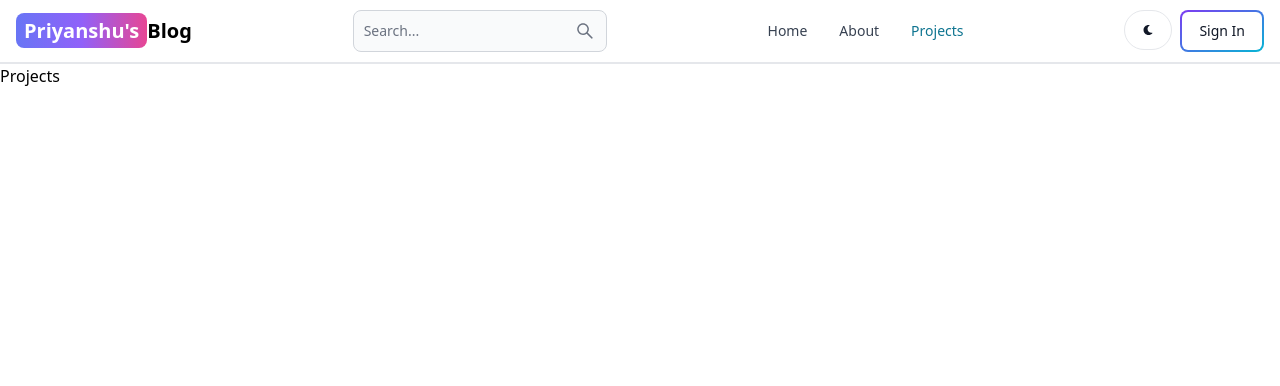
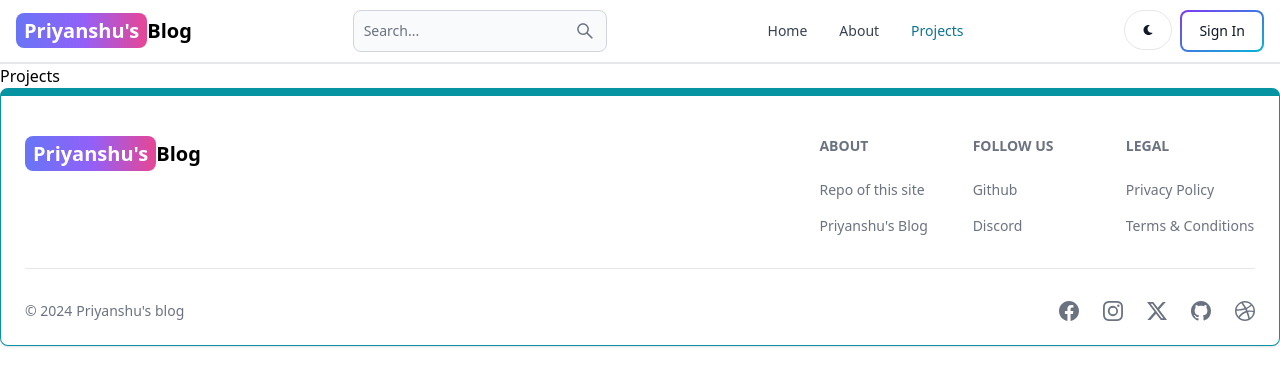
Before and after one commit to Tiger-raj/personal-blog, a React (Vite) app in the folder client/: page /projects in a window 1280 px wide. Shown: the top 386 px of the page. Built offline with nearby package versions, Linux system fonts and the light colour scheme.

Commit message:
made footer section

```diff
--- a/client/src/App.jsx
+++ b/client/src/App.jsx
@@ -6,6 +6,7 @@
 import Dashboard from "./pages/Dashboard";
 import Projects from "./pages/Projects";
 import Header from "./component/Header";
+import Footer from "./component/Footer";
 
 export default function App() {
   return (
@@ -19,6 +20,7 @@
         <Route path="/dashboard" element={<Dashboard />} />
         <Route path="/projects" element={<Projects />} />
       </Routes>
+      <Footer />
     </BrowserRouter>
   );
 }
--- /dev/null
+++ b/client/src/component/Footer.jsx
@@ -0,0 +1,60 @@
+import { Footer } from "flowbite-react";
+import { Link } from "react-router-dom";
+import { BsFacebook, BsInstagram, BsGithub, BsDribbble, BsTwitterX } from "react-icons/bs";
+
+export default function FooterCom() {
+  return (
+    <Footer container className="border border-t-8 border-teal-500">
+      <div className="w-full max-w-7xl mx-auto">
+        <div className="grid w-full justify-between sm:flex md:grid-cols-1">
+          <div className="mt-5">
+            <Link to="/" className="self-center whitespace-nowrap text-lg sm:text-xl font-semibold dark:text-white">
+              <span className="px-2 py-1 bg-gradient-to-r from-indigo-500 via-purple-500 to-pink-500 rounded-lg text-white">Priyanshu&#39;s</span>
+              Blog
+            </Link>
+          </div>
+          <div className="grid grid-cols-2 gap-8 mt-4 sm:grid-cols-3 sm:gap-6">
+            <div>
+              <Footer.Title title="About" />
+              <Footer.LinkGroup col>
+                <Footer.Link href="https://github.com/Tiger-raj/personal-blog" target="_blank" rel="noopener noreferrer">
+                  Repo of this site
+                </Footer.Link>
+                <Footer.Link href="/about" target="_blank" rel="noopener noreferrer">
+                  Priyanshu&#39;s Blog
+                </Footer.Link>
+              </Footer.LinkGroup>
+            </div>
+            <div>
+              <Footer.Title title="Follow us" />
+              <Footer.LinkGroup col>
+                <Footer.Link href="https://github.com/Tiger-raj/" target="_blank" rel="noopener noreferrer">
+                  Github
+                </Footer.Link>
+                <Footer.Link href="#">Discord</Footer.Link>
+              </Footer.LinkGroup>
+            </div>
+            <div>
+              <Footer.Title title="Legal" />
+              <Footer.LinkGroup col>
+                <Footer.Link href="#">Privacy Policy</Footer.Link>
+                <Footer.Link href="#">Terms &amp; Conditions</Footer.Link>
+              </Footer.LinkGroup>
+            </div>
+          </div>
+        </div>
+        <Footer.Divider />
+        <div className="w-full sm:flex sm:items-center sm:justify-between">
+          <Footer.Copyright href="#" by="Priyanshu's blog" year={new Date().getFullYear()} />
+          <div className="flex gap-6 sm:mt-0 mt-4 sm:justify-center">
+            <Footer.Icon href="#" icon={BsFacebook} />
+            <Footer.Icon href="#" icon={BsInstagram} />
+            <Footer.Icon href="#" icon={BsTwitterX} />
+            <Footer.Icon href="#" icon={BsGithub} />
+            <Footer.Icon href="#" icon={BsDribbble} />
+          </div>
+        </div>
+      </div>
+    </Footer>
+  );
+}
```
